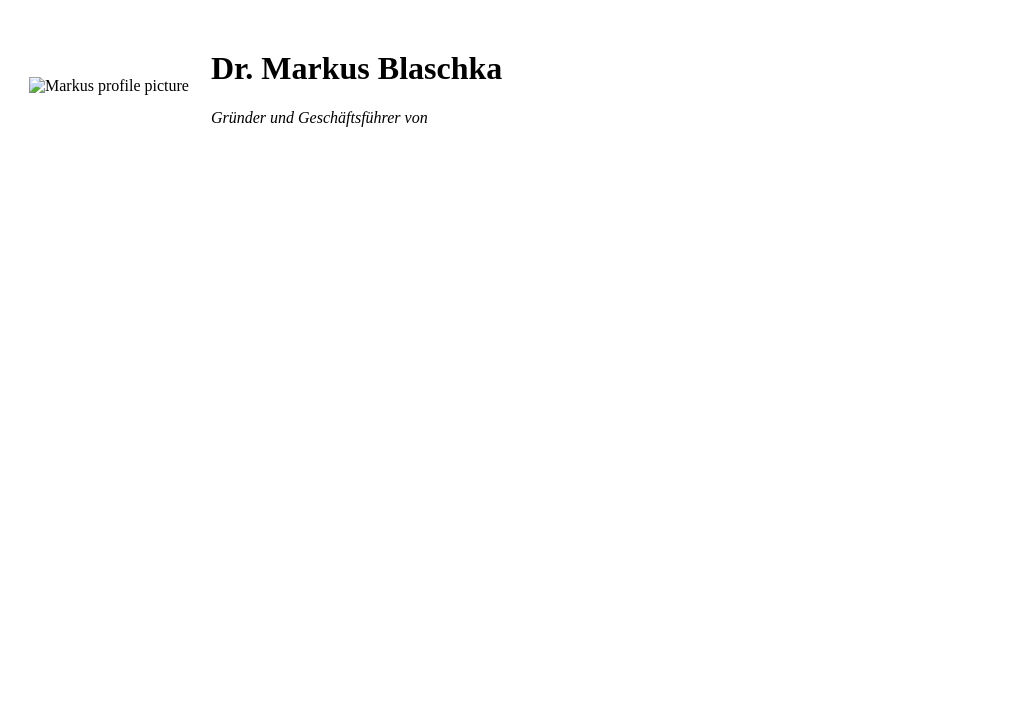
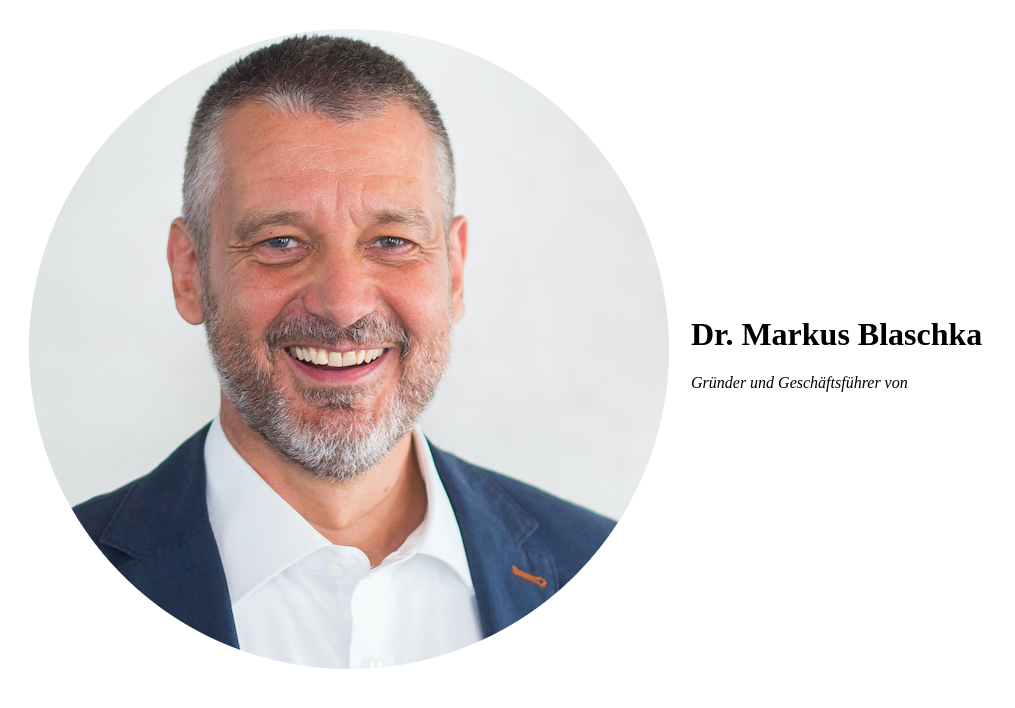
Before and after one commit to inoneperson/cv, a plain HTML site: page index.html in a window 1280 px wide. Shown: the whole page, without its empty margins (0-1015 px from the left). Drawn offline with Linux system fonts and the light colour scheme.

Commit message:
Update index.html

```diff
--- a/index.html
+++ b/index.html
@@ -8,7 +8,7 @@
 
     <table cellspacing="20">
       <tr>
-        <td><img src="images/markus.jpg" alt="Markus profile picture"></td>
+        <td><img src="MBL.png" alt="Markus profile picture"></td>
         <td><h1>Dr. Markus Blaschka</h1>
         <p><em>Gründer und Geschäftsführer von <strong><a href='https://drblaschka.de>Dr. Blaschka & Netzwerk</a></strong></em></p>
         <p>Ich bin Coach und Trainer für [agiles][klassisches] Projektmanagement & Leadership.</p></td>
```
